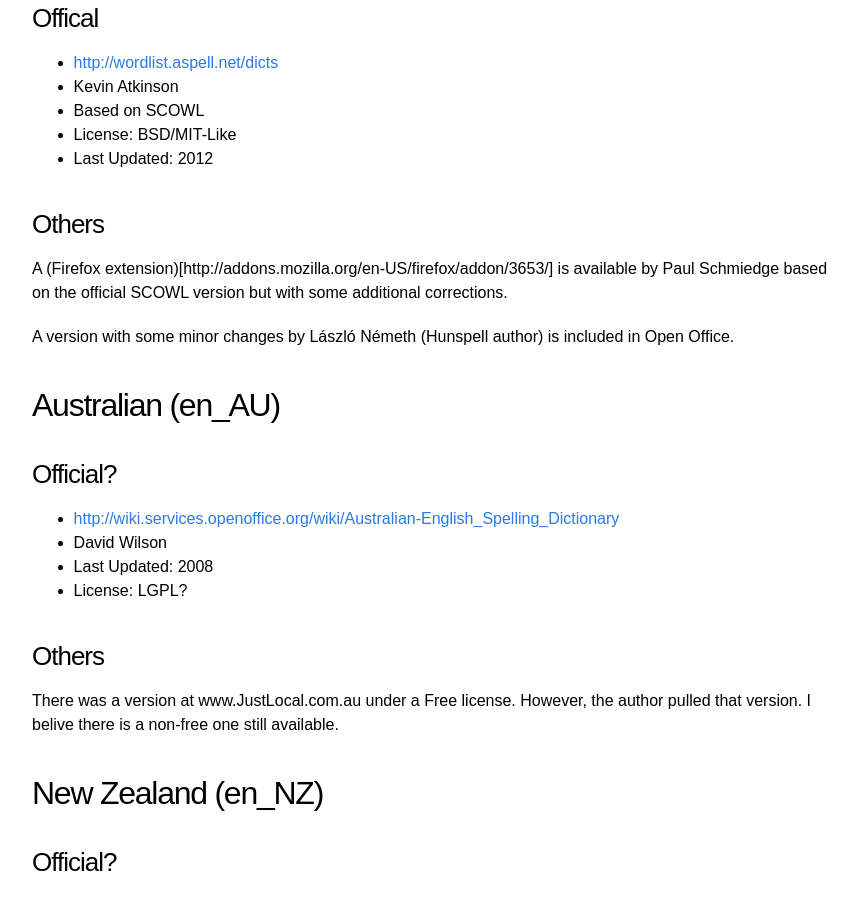
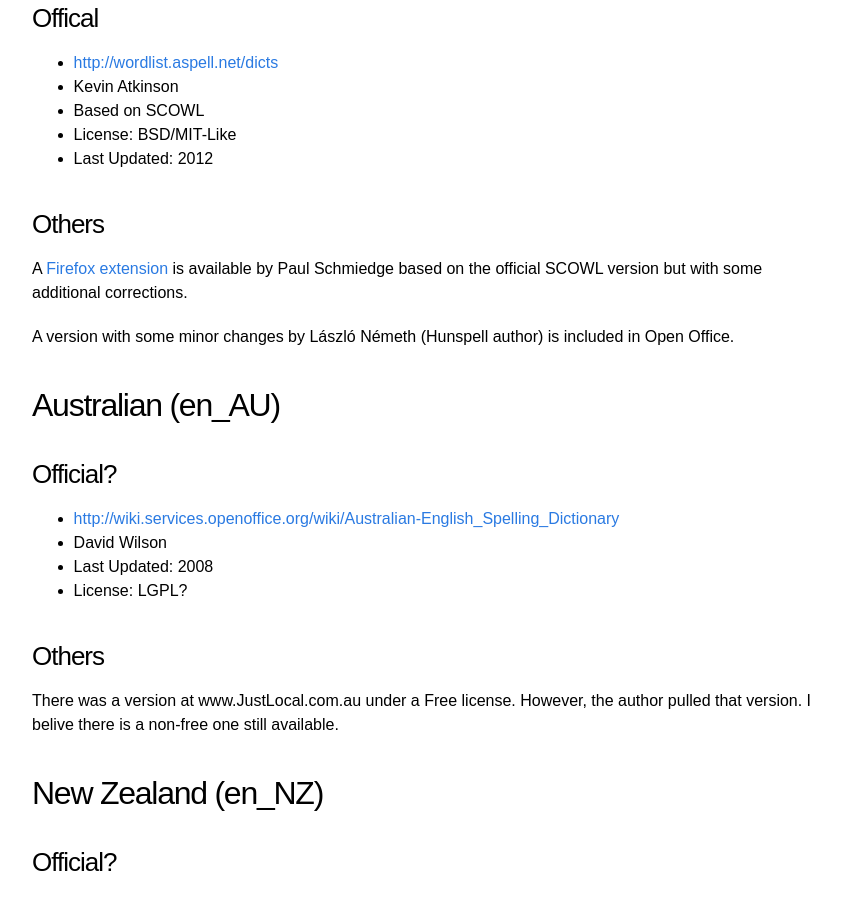
Before and after one commit to en-wl/wordlist, a Jekyll site: the page built from site/other-dicts.md, in a window 1280 px wide and 900 px high, scrolled down 2595 px. Shown: the whole window, without its empty margins (208-1066 px from the left). Built offline with Jekyll 4.4.1, drawn with Linux system fonts in a browser that asks for light colours; Markdown is read by kramdown in place of the engine named in the settings.

Commit message:
Minor fixes to other-dicts page.

```diff
--- a/site/other-dicts.md
+++ b/site/other-dicts.md
@@ -97,7 +97,7 @@
 
 ## Others ##
 
-A (Firefox extension)[http://addons.mozilla.org/en-US/firefox/addon/3653/] is available by Paul Schmiedge
+A [Firefox extension](http://addons.mozilla.org/en-US/firefox/addon/3653/) is available by Paul Schmiedge
 based on the official SCOWL version but with some additional corrections.
 
 A version with some minor changes by László Németh (Hunspell author) is included in Open Office.
```
Also changed, not shown: other parts of site/other-dicts.md (+1 -1 lines).
